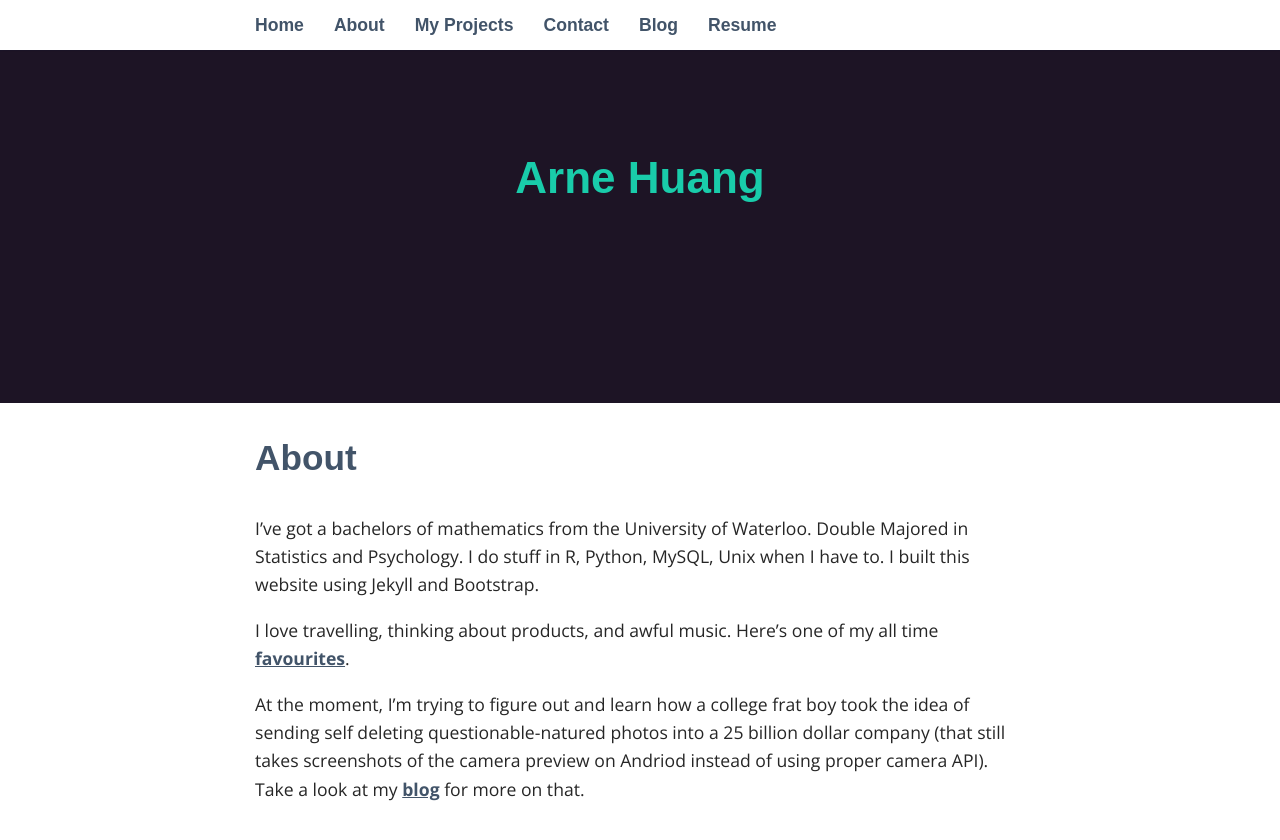
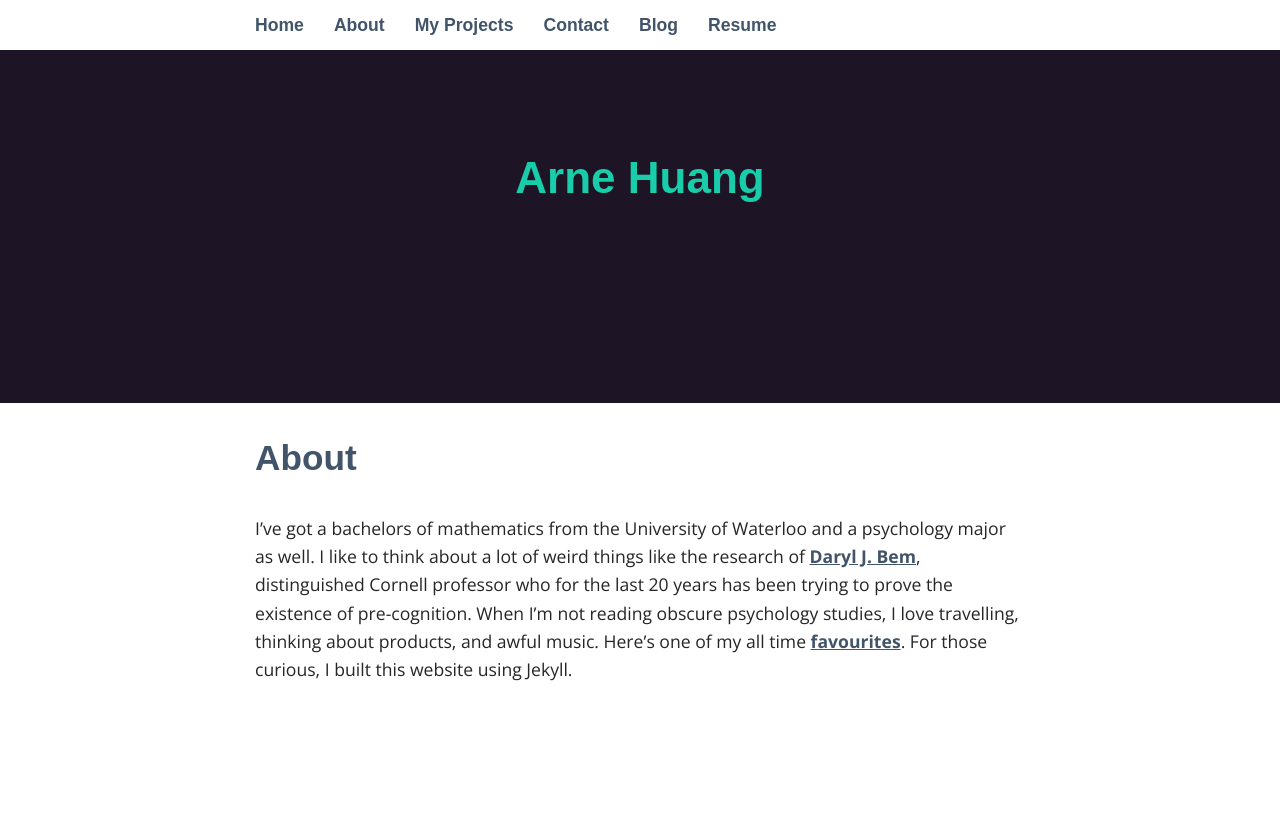
Before and after one commit to arnehuang/arnehuang.github-io, a Jekyll site: the page built from _pages/02_about.md, in a window 1280 px wide and 900 px high, scrolled down 97 px. Shown: the top 840 px of the window. Built offline with Jekyll 4.4.1, drawn with Linux system fonts in a browser that asks for light colours; some web fonts are replaced; after the commit the page ends 900 px from its top, so only the background shows below that.

Commit message:
Update 02_about.md

```diff
--- a/_pages/02_about.md
+++ b/_pages/02_about.md
@@ -3,8 +3,6 @@ layout: page
 title: About
 permalink: /about/
 ---
-  I've got a bachelors of mathematics from the University of Waterloo. Double Majored in Statistics and Psychology. I do stuff in R, Python, MySQL, Unix when I have to. I built this website using Jekyll and Bootstrap.
-
-  I love travelling, thinking about products, and awful music. Here's one of my all time <a href=" https://www.youtube.com/watch?v=iq_d8VSM0nw">favourites</a>.
-
-  At the moment, I'm trying to figure out and learn how a college frat boy took the idea of sending self deleting questionable-natured photos into a 25 billion dollar company (that still takes screenshots of the camera preview on Andriod instead of using proper camera API). Take a look at my <a href=" https://arnehuang.github.io/blog/">blog</a> for more on that.
+  I've got a bachelors of mathematics from the University of Waterloo and a psychology major as well. I like to think about a lot of weird things like the research of <a href="http://www.dbem.ws/FeelingFuture.pdf">Daryl J. Bem</a>, distinguished Cornell professor who for the last 20 years has been trying to prove the existence of pre-cognition.
+  When I'm not reading obscure psychology studies, I love travelling, thinking about products, and awful music. Here's one of my all time <a href=" https://www.youtube.com/watch?v=iq_d8VSM0nw">favourites</a>.
+  For those curious, I built this website using Jekyll.
```
